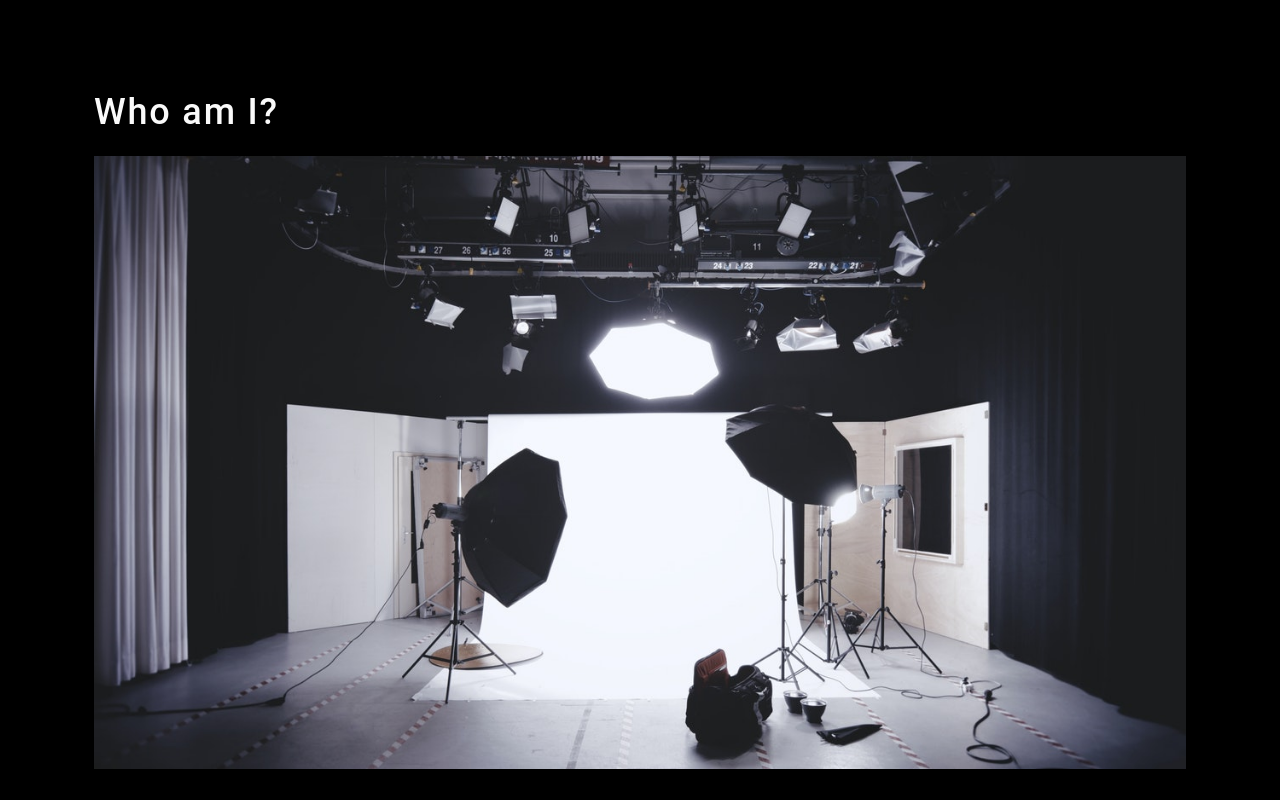
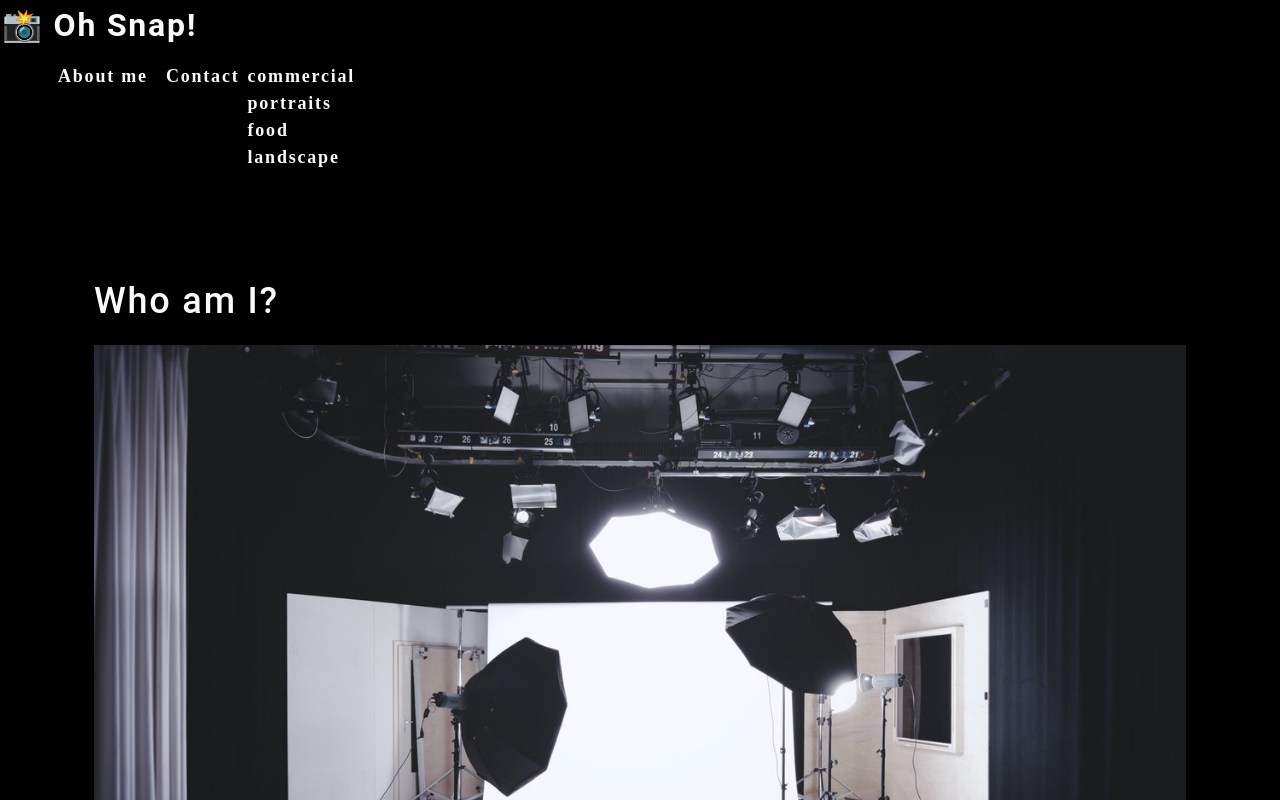
Before and after one commit to sarahhart1997/photo-port-m20, a React (Create React App) app: page / in a window 1280 px wide. Shown: the top 800 px of the page. Built offline with nearby package versions, Linux system fonts and the light colour scheme.

Commit message:
update nav bar

```diff
--- a/src/App.js
+++ b/src/App.js
@@ -1,10 +1,11 @@
 import React from 'react';
-import './App.css';
+import Nav from './componets/nav';
 import About from './componets/about';
 
 function App() {
     return (
         <div>
+            <Nav></Nav>
             <main>
                 <About></About>
             </main>
```
Lines whose indentation alone changed are shown as unchanged.
